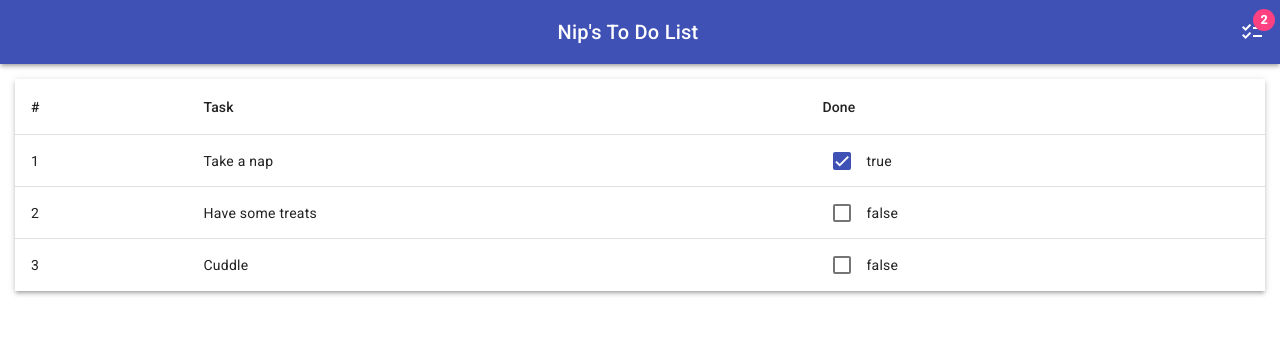
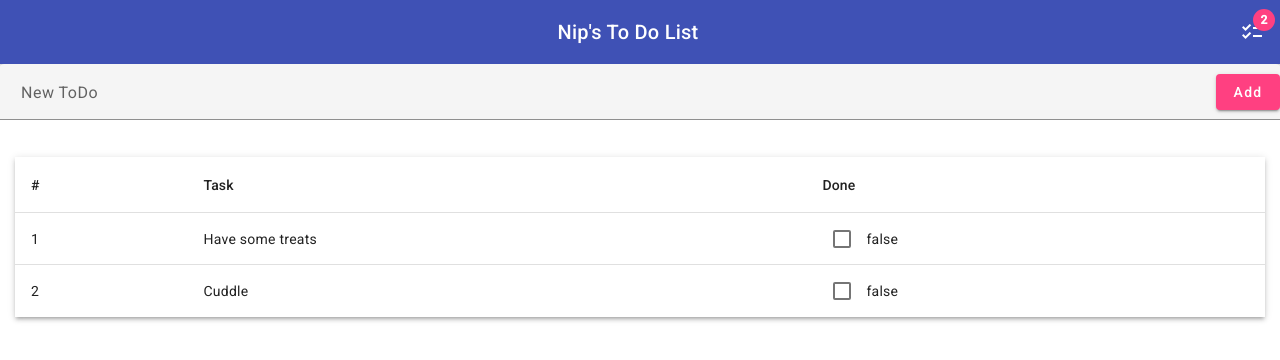
Before and after one commit to hollowmatt/pro-ng, an Angular app in the folder ch2/todo/: page / in a window 1280 px wide. Shown: the top 360 px of the page. Built offline with nearby package versions, Linux system fonts and the light colour scheme.

Commit message:
add item

```diff
--- a/ch2/todo/src/app/app.component.html
+++ b/ch2/todo/src/app/app.component.html
@@ -6,6 +6,18 @@
     checklist
   </mat-icon>
 </mat-toolbar>
+
+<div class="inputContainer">
+  <mat-form-field class="fullWidth">
+    <mat-label style="padding-left: 5px;">New ToDo</mat-label>
+    <input matInput placeholder="enter description" #todoText>
+    <button matSuffix mat-raised-button color="accent"
+      class="addButton"
+      (click)="addItem(todoText.value); todoText.value =''">
+      Add
+    </button>
+  </mat-form-field>
+</div>
 
 <div class="tableContainer">
   <table mat-table [dataSource]="items" class="mat-elevation-z3 fullWidth">
--- a/ch2/todo/src/app/app.component.ts
+++ b/ch2/todo/src/app/app.component.ts
@@ -42,6 +42,12 @@
   }
 
   get items(): readonly TodoItem[] {
-    return this.list.items;
+    return this.list.items.filter(item => !item.complete);
+  }
+
+  addItem(newItem: string) {
+    if (newItem !='') {
+      this.list.addItem(newItem);
+    }
   }
 }
```
